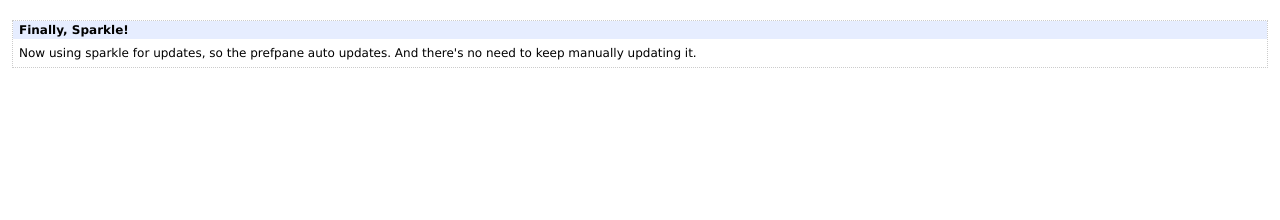
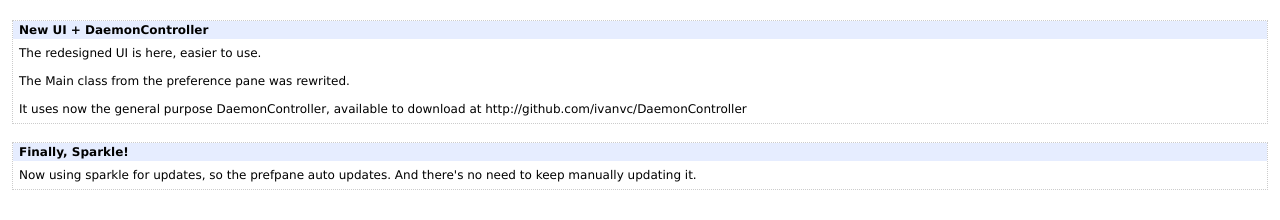
Before and after one commit to ivanvc/mongodb-prefpane, a plain HTML site: page release-notes.html in a window 1280 px wide. Drawn offline with Linux system fonts and the light colour scheme.

Commit message:
New version available through the appcast

```diff
--- a/release-notes.html
+++ b/release-notes.html
@@ -9,6 +9,24 @@
 
   <body>
     <br />
+      <a id="version-0.0.4"></a>
+      <table class="dots" width="100%" border="0" cellspacing="0" cellpadding="0" summary="Two column table with heading">
+        <tr>
+          <td class="blue" colspan="2">
+            <h3>New UI + DaemonController</h3>
+          </td>
+        </tr>
+        <tr>
+          <!--<td valign="top" width="150"><img src="../gfx/biginfo.png" alt="A really big image"  width="150" border="0"></td>-->
+          <td valign="top">
+            <p>The redesigned UI is here, easier to use.</p>
+            <p>The Main class from the preference pane was rewrited.</p>
+            <p>It uses now the general purpose DaemonController, available to download at http://github.com/ivanvc/DaemonController</p>
+          </td>
+        </tr>
+      </table>
+      <br />
+
       <a id="version-0.0.3"></a>
       <table class="dots" width="100%" border="0" cellspacing="0" cellpadding="0" summary="Two column table with heading">
         <tr>
@@ -24,6 +42,7 @@
         </tr>
       </table>
       <br />
+
   </body>
 
 </html>
```
Also changed, not shown: appcast.xml (+7 -7 lines).
